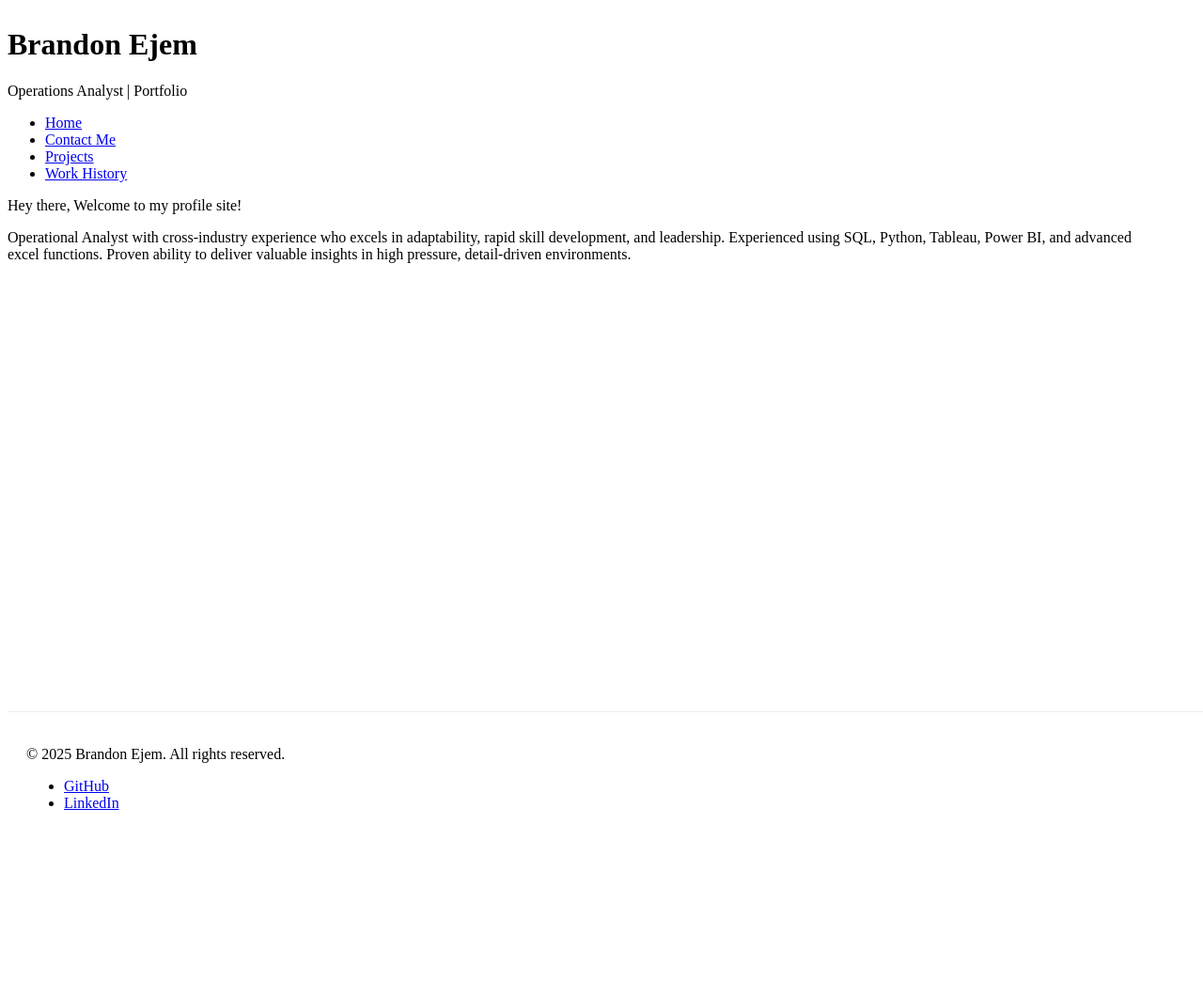
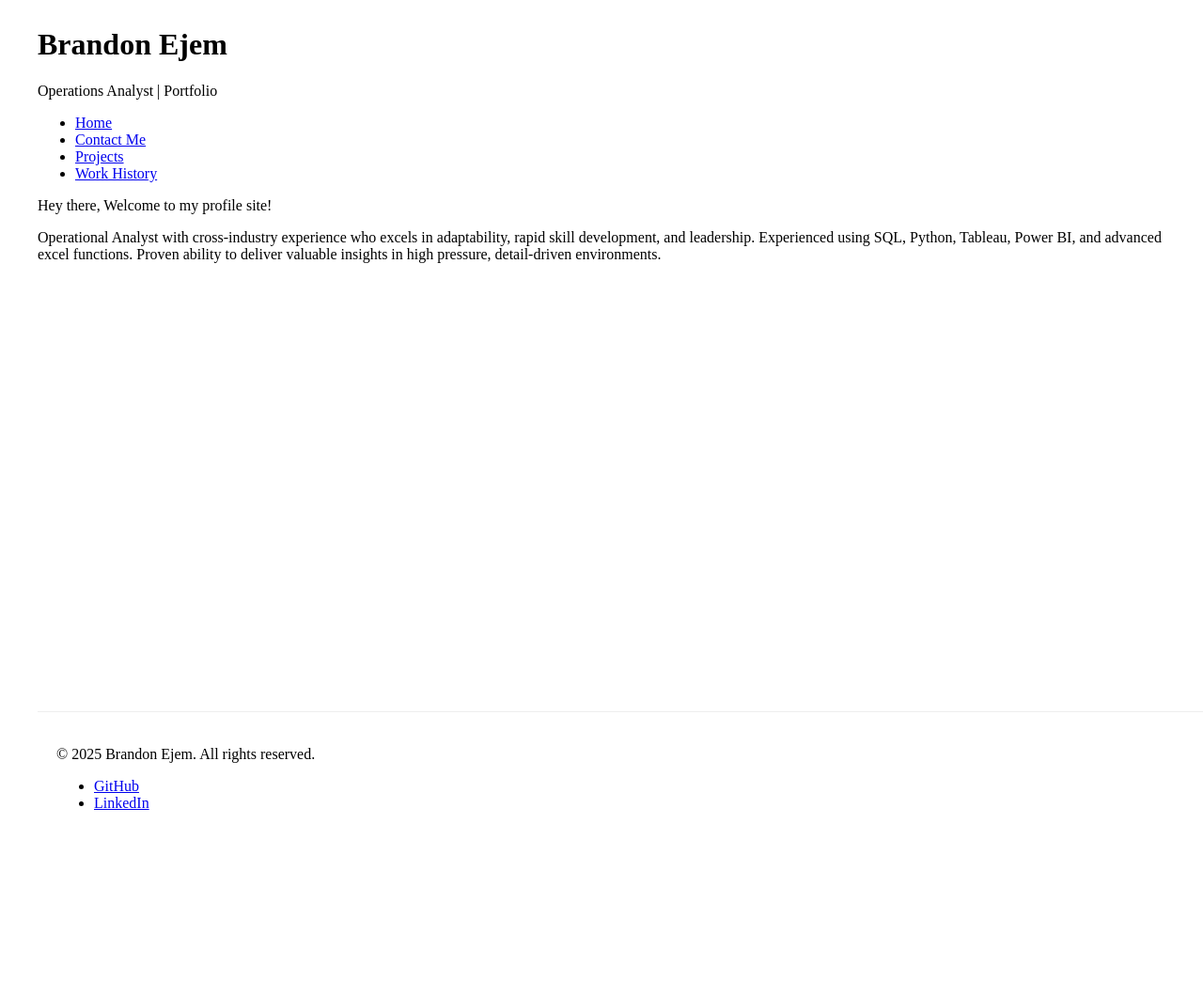
Before and after one commit to Ejem0724/Ejem0724.github.io, a Jekyll site: the page built from index.md, in a window 1280 px wide. Shown: the whole page at 94% size. Built offline with Jekyll 4.4.1, drawn with Linux system fonts in a browser that asks for light colours; our own code applies the rules of GitHub Pages for plain Markdown files.

Commit message:
center align

```diff
--- a/assets/css/style.css
+++ b/assets/css/style.css
@@ -10,8 +10,7 @@ body {
 .container {
   flex: 1;
   max-width: 1200px;
-  justify-content: center; /* Centers horizontally */
-  align-items: center;    /* Centers vertically */
+  margin: 0 auto; /* 0 for top/bottom, auto for left/right */
 }
 
 footer {
```
